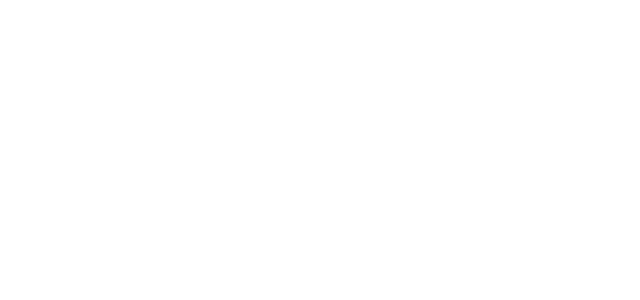
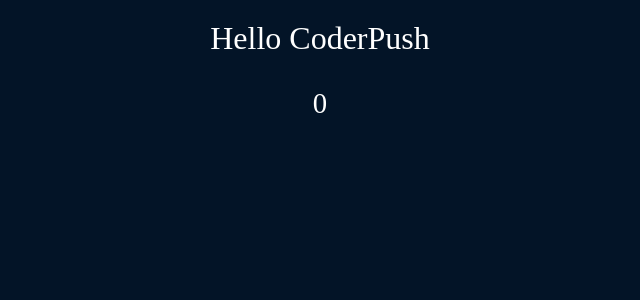
Before and after one commit to Kowalski116/frontend-dating-app, a React (Create React App) app: page / in a window 1280 px wide. Shown: the top 300 px of the page, without its empty margins (320-960 px from the left). Built offline with nearby package versions, Linux system fonts and the light colour scheme.

Commit message:
add heading count

```diff
--- a/package.json
+++ b/package.json
@@ -6,6 +6,8 @@
     "@testing-library/jest-dom": "^5.14.1",
     "@testing-library/react": "^11.2.7",
     "@testing-library/user-event": "^12.8.3",
+    "moment": "^2.29.1",
+    "node-sass": "^6.0.1",
     "react": "^17.0.2",
     "react-dom": "^17.0.2",
     "react-scripts": "4.0.3",
--- a/src/App.css
+++ /dev/null
@@ -1,38 +0,0 @@
-.App {
-  text-align: center;
-}
-
-.App-logo {
-  height: 40vmin;
-  pointer-events: none;
-}
-
-@media (prefers-reduced-motion: no-preference) {
-  .App-logo {
-    animation: App-logo-spin infinite 20s linear;
-  }
-}
-
-.App-header {
-  background-color: #282c34;
-  min-height: 100vh;
-  display: flex;
-  flex-direction: column;
-  align-items: center;
-  justify-content: center;
-  font-size: calc(10px + 2vmin);
-  color: white;
-}
-
-.App-link {
-  color: #61dafb;
-}
-
-@keyframes App-logo-spin {
-  from {
-    transform: rotate(0deg);
-  }
-  to {
-    transform: rotate(360deg);
-  }
-}
--- a/src/App.js
+++ b/src/App.js
@@ -1,9 +1,18 @@
-import './App.css';
+import './App.scss';
+import Card from './components/Card/Card'
 
 function App() {
   return (
     <div className="App">
-
+      <h1 className="title">
+        Hello CoderPush
+      </h1>
+      <div className="count">
+        0
+      </div>
+      <div className="content">
+        <Card />
+      </div>
     </div>
   );
 }
--- /dev/null
+++ b/src/App.scss
@@ -0,0 +1,26 @@
+.App {
+    min-height: 100vh;
+    background-color: #031427;
+    color: #fff;
+    padding-top: 20px;
+}
+
+.title {
+    text-align: center;
+    font-size: 2rem;
+    font-weight: 500;
+}
+
+.content {
+    margin-left: auto;
+    margin-right: auto;
+    width: 400px;
+    margin-top: 50px;
+}
+
+.count {
+    text-align: center;
+    font-size: 1.8rem;
+    margin-top: 30px;
+    margin-bottom: 15px;
+}
--- /dev/null
+++ b/src/components/Card/Card.js
@@ -0,0 +1,11 @@
+import React from 'react'
+import './style.scss'
+
+const Card = () => {
+    return (
+        <div>
+        </div>
+    )
+}
+
+export default Card
--- a/src/index.js
+++ b/src/index.js
@@ -1,7 +1,7 @@
 import React from 'react';
 import ReactDOM from 'react-dom';
 import App from './App';
-
+import './index.scss'
 ReactDOM.render(
   <App />,
   document.getElementById('root')
--- /dev/null
+++ b/src/index.scss
@@ -0,0 +1,5 @@
+* {
+    padding: 0;
+    margin: 0;
+    box-sizing: border-box;
+}
```
Also changed, not shown: src/components/Card/style.scss (added), 1 other file (tests, documents, lock files or other folders).
